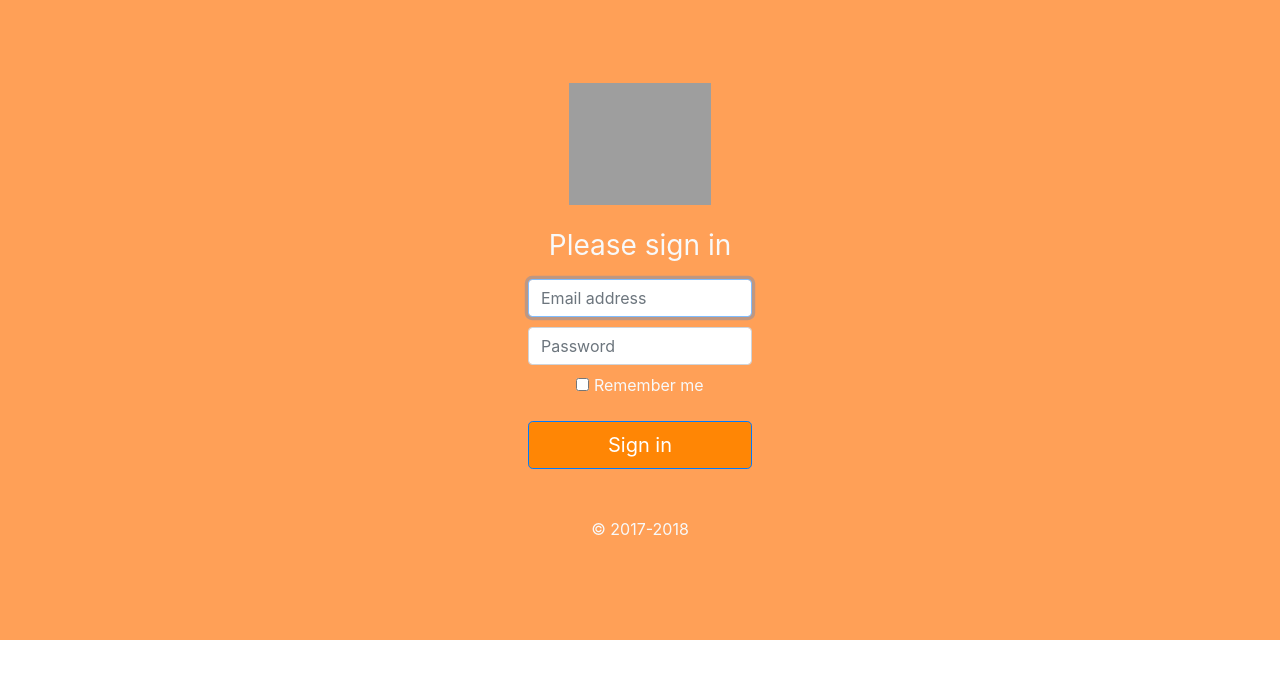
After one commit to GarfDev/Garfield-Blog, a Flask app: page /login in a window 1280 px wide. The commit adds this page. Shown: the top 679 px of the page. Run offline with Flask 2, Linux system fonts and the light colour scheme; some libraries are stand-ins or nearby versions; grey boxes are pictures that could not be loaded.

Commit message:
Updated Login and Register page!

```diff
--- a/app.py
+++ b/app.py
@@ -1,14 +1,23 @@
-from flask import Flask, render_template, request, redirect, url_for
+from flask import Flask, flash, render_template, request, redirect, url_for
 from flask_sqlalchemy import SQLAlchemy
+from passlib.context import CryptContext
+import time
 
+
+### DEFAULT_ENVIROMENT_SETTING_UP
+## FLASK_SETTING_UP
 app = Flask(__name__)
 app.config['SQLALCHEMY_DATABASE_URI'] = 'sqlite:///Database.db'
 app.config['SECRET_KEY'] = 'GarfieldIsHandsome'
 app.config['SEND_FILE_MAX_AGE_DEFAULT'] = 0
 app.config['SQLALCHEMY_TRACK_MODIFICATIONS'] = False
-
 db = SQLAlchemy(app)
-
+## OTHER_SETTING_UP
+pwd_context = CryptContext(
+        schemes=["pbkdf2_sha256"],
+        default="pbkdf2_sha256",
+        pbkdf2_sha256__default_rounds=30000
+)
 
 class Blog(db.Model):
     id = db.Column(db.Integer, primary_key=True)
@@ -18,10 +27,72 @@ class Blog(db.Model):
     created_on = db.Column(db.Integer, nullable=False)
     updated_on = db.Column(db.Integer, nullable=False)
 
+class User(db.Model):
+    id = db.Column(db.Integer, primary_key=True)
+    first_name = db.Column(db.String(200), nullable=False)
+    last_name = db.Column(db.String(200), nullable=False)
+    email = db.Column(db.String(200), nullable=False, unique=True)
+    password = db.Column(db.String(255), nullable=False)
+    created_on = db.Column(db.Integer, nullable=False)
+    updated_on = db.Column(db.Integer, nullable=False)
 
+    def encrypt_password(self, password):
+        self.password = pwd_context.encrypt(password)
+
+    def check_encrypted_password(self, hashed):
+        return pwd_context.verify(self.password, hashed)
+
+### FUNCTIONAL
+
+## FUNCTIONS
+
+def encrypt_password(password):
+    return pwd_context.encrypt(password)
+
+
+## FLASK ROUTES
 @app.route('/', methods=['GET', 'POST'])
 def home():
     return render_template("views/index.html")
+
+@app.route('/login', methods=['GET', 'POST'])
+def login():
+    if request.method == "POST":
+        result = User.query.filter(User.email == request.form['email']).first()
+        if result:
+            if result.check_encrypted_password(encrypt_password(request.form['password'])):
+                flash("Huray, you are successful logged in!")
+            else:
+                flash("Bad password, please try again!")
+        else:
+            flash("Cannot found this email address on our database, feel free to bruteforce though this login form")
+    return render_template("views/login.html")
+
+@app.route('/signup', methods=['GET', 'POST'])
+def signup():
+    if request.method == "POST":
+        print(request.form)
+        result = User.query.filter(User.email == request.form['email']).first()
+        if not result:
+            try:
+                newUser = User(first_name = request.form['firstname'],\
+                               last_name = request.form['lastname'],\
+                               email = request.form['email'],\
+                               password = request.form['password'],\
+                               created_on = int(time.time()),\
+                               updated_on = int(time.time()))
+                db.session.add(newUser)
+            except:
+                db.session.roll_back()
+                flash("Something wrong with your input, please check again!")
+                return redirect(url_for('signup'))
+            else:
+                db.session.commit()
+                flash('You were successfully registed, please sign-in here!')
+                return redirect(url_for('login'))
+        else:
+            flash("Areally have account on this email.")
+    return render_template("views/signup.html")
 
 
 if __name__ == "__main__":
--- a/templates/Base.html
+++ b/templates/Base.html
@@ -3,10 +3,18 @@
 <head>
     <meta charset="UTF-8">
     <title>{% block title %}{% endblock %}</title>
-    <link rel="stylesheet" href="https://maxcdn.bootstrapcdn.com/bootstrap/4.0.0/css/bootstrap.min.css" integrity="sha384-Gn5384xqQ1aoWXA+058RXPxPg6fy4IWvTNh0E263XmFcJlSAwiGgFAW/dAiS6JXm" crossorigin="anonymous">
-
+    <link rel="stylesheet" href="https://stackpath.bootstrapcdn.com/bootstrap/4.3.1/css/bootstrap.min.css" integrity="sha384-ggOyR0iXCbMQv3Xipma34MD+dH/1fQ784/j6cY/iJTQUOhcWr7x9JvoRxT2MZw1T" crossorigin="anonymous">
 </head>
 <body>
+{% with messages = get_flashed_messages() %}
+  {% if messages %}
+    <ul class=flashes>
+    {% for message in messages %}
+      <li>{{ message }}</li>
+    {% endfor %}
+    </ul>
+  {% endif %}
+{% endwith %}
 {% block content %}
 {% endblock %}
 </body>
--- /dev/null
+++ b/templates/views/login.html
@@ -0,0 +1,22 @@
+{% extends './Base.html' %}
+
+
+{% block content %}
+<div style="height:50vw; background-color: #ffa057;" class="container-fluid d-flex text-center flex-column justify-content-center align-items-center">
+    <form style="width:20vw" class="form-signin p-3 m-3" method="POST">
+      <img class="mb-4" src="https://static.wixstatic.com/media/2cd43b_384785461d1d4da7ab611e226406d90d~mv2.png?dn=Garfield%20%20(25).png" alt="" width="142" height="122">
+      <h1 class="h3 mb-3 font-weight-normal text-light">Please sign in</h1>
+      <label for="inputEmail" class="sr-only">Email address</label>
+      <input style="margin-bottom:10px;" name="email" type="email" id="inputEmail" class="form-control" placeholder="Email address" required autofocus>
+      <label for="inputPassword" class="sr-only">Password</label>
+      <input name="password" type="password" id="inputPassword" class="form-control" placeholder="Password" required>
+      <div class="checkbox mb-3">
+        <label class="font-weight-normal text-light mt-2">
+          <input type="checkbox" value="remember-me"> Remember me
+        </label>
+      </div>
+      <button class="btn btn-lg btn-primary btn-block" style="background-color:#ff8605;" type="submit">Sign in</button>
+      <p class="mt-5 mb-3 text-light">&copy; 2017-2018</p>
+    </form>
+</div>
+{% endblock %}
```
Also changed, not shown: templates/views/navbar.html (added, +22 -0 lines), templates/views/signup.html (added, +26 -0 lines), templates/styles/login.css (added), 1 other file.
